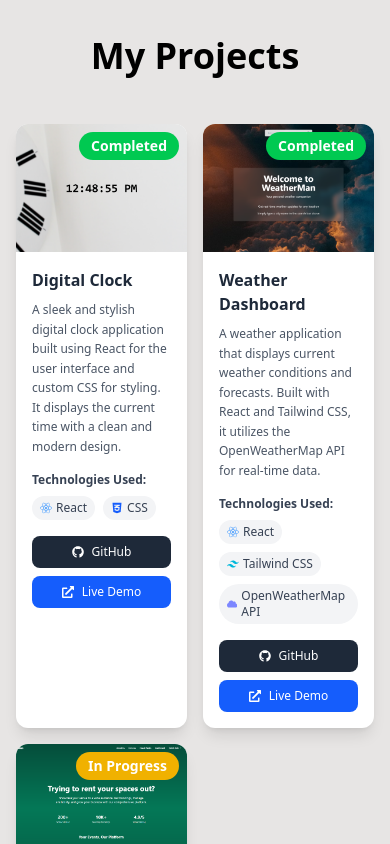
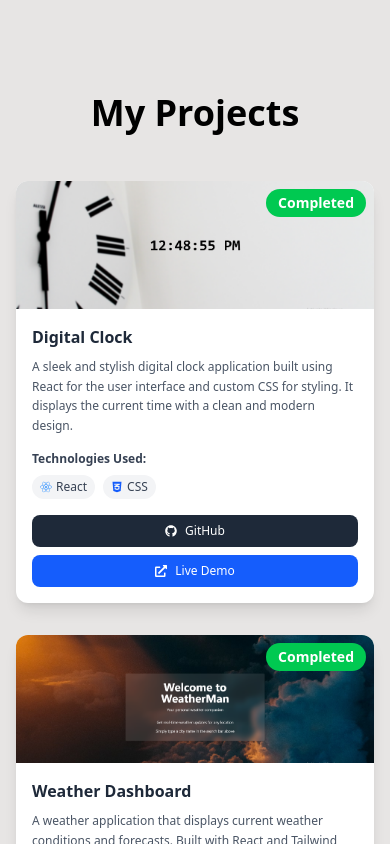
Before and after one commit to whitebl3ck/portfolio, a React (Vite) app: page / in a window 390 px wide. Shown: the part 3840-4684 px from the top of the page. Built offline with nearby package versions, Linux system fonts and the light colour scheme.

Commit message:
responsive

```diff
--- a/src/Projects.jsx
+++ b/src/Projects.jsx
@@ -60,7 +60,7 @@ const Projects = () => {
     <div className="w-full mx-auto px-4 sm:px-12">
       <h1 className="text-4xl md:text-5xl font-bold mb-12 text-center">My Projects</h1>
 
-      <div className="grid grid-cols-2 lg:grid-cols-3 gap-4 md:gap-8">
+      <div className="grid grid-cols-1 sm:grid-cols-2 lg:grid-cols-3 gap-8">
         {projects.map((project, index) => (
           <motion.div
             key={project.title}
--- a/src/Skills.jsx
+++ b/src/Skills.jsx
@@ -71,7 +71,7 @@ const cardVariants = {
 };
 
 const Skills = () => (
-  <div className="w-full max-w-7xl mx-auto p-6 md:p-12">
+  <div className="w-full max-w-7xl mx-auto p-4 sm:p-6 md:p-12">
     <h1 className="text-3xl md:text-5xl font-bold mb-12 text-center">My Skills</h1>
 
     <div className="flex flex-col lg:flex-row gap-12">
@@ -85,7 +85,7 @@ const Skills = () => (
               {group.items.map((skill, idx) => (
                 <motion.div
                   key={skill.name}
-                  className="bg-white rounded-lg shadow-md p-2 flex flex-col items-center w-20 h-20 sm:w-28 sm:h-28 justify-center cursor-pointer hover:scale-105 hover:shadow-xl transition-transform"
+                  className="bg-white rounded-lg shadow-md p-2 flex flex-col items-center w-[85px] h-[85px] sm:w-28 sm:h-28 justify-center cursor-pointer hover:scale-105 hover:shadow-xl transition-transform"
                   initial="offscreen"
                   whileInView="onscreen"
                   viewport={{ once: true, amount: 0.2 }}
@@ -110,7 +110,7 @@ const Skills = () => (
               {group.items.map((skill, idx) => (
                 <motion.div
                   key={skill.name}
-                  className="bg-white rounded-lg shadow-md p-2 flex flex-col items-center w-20 h-20 sm:w-28 sm:h-28 justify-center cursor-pointer hover:scale-105 hover:shadow-xl transition-transform"
+                  className="bg-white rounded-lg shadow-md p-2 flex flex-col items-center w-[85px] h-[85px] sm:w-28 sm:h-28 justify-center cursor-pointer hover:scale-105 hover:shadow-xl transition-transform"
                   initial="offscreen"
                   whileInView="onscreen"
                   viewport={{ once: true, amount: 0.2 }}
```
